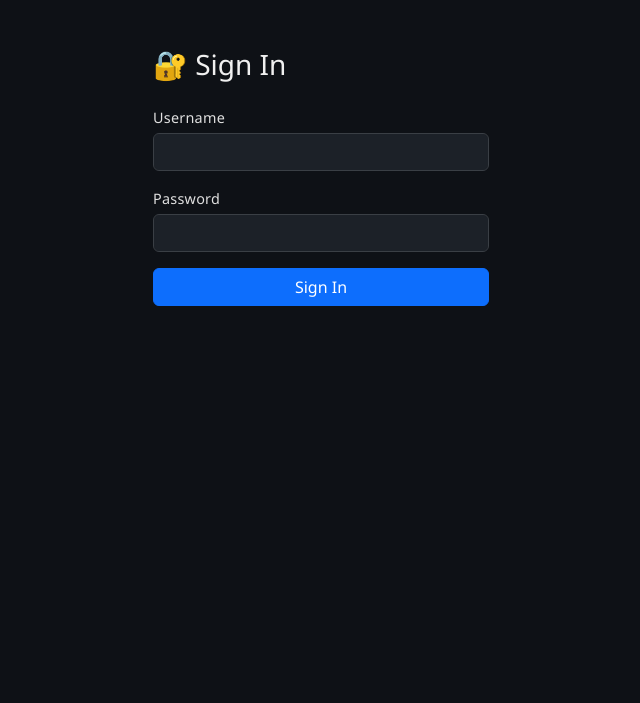
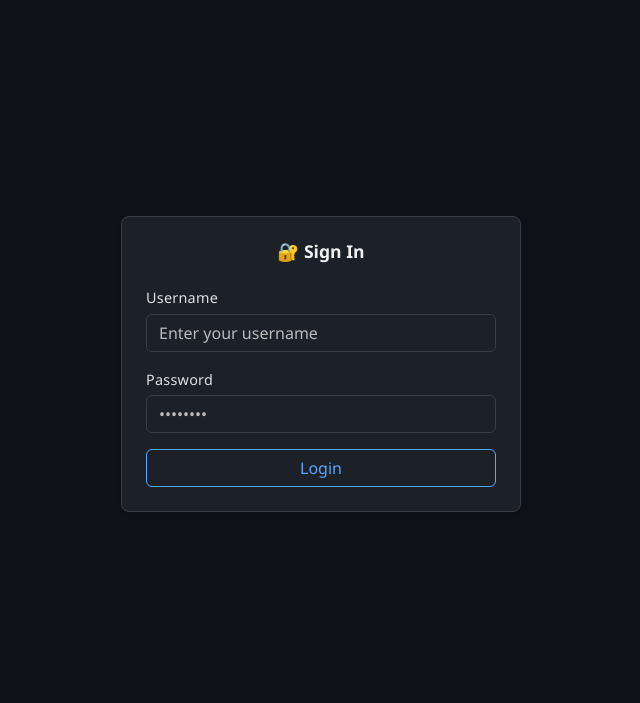
Before and after one commit to CodeBarbarian/sentinel_commander, a FastAPI app: page /web/v1/login in a window 1280 px wide. Shown: the top 703 px of the page, without its empty margins (319-959 px from the left). Run offline with FastAPI, Linux system fonts and the light colour scheme.

Commit message:
Updated the login screen
Updated the login screen to the new design.

```diff
--- a/app/templates/auth/login.html
+++ b/app/templates/auth/login.html
@@ -1,22 +1,26 @@
 {% extends "_design.html" %}
-{% block title %}Login{% endblock %}
+{% block title %}Login - Sentinel Commander{% endblock %}
 
 {% block content %}
-<div class="container mt-5" style="max-width: 400px;">
-  <h3 class="mb-4">🔐 Sign In</h3>
+<div class="container d-flex align-items-center justify-content-center" style="min-height: 85vh;">
+  <div class="card p-4 shadow-sm" style="max-width: 400px; width: 100%;">
+    <h3 class="tactical-heading mb-4 text-center">🔐 Sign In</h3>
+
     {% if error %}
       <div class="alert alert-danger">{{ error }}</div>
     {% endif %}
-  <form method="post">
-    <div class="mb-3">
-      <label class="form-label">Username</label>
-      <input type="text" class="form-control" name="username" required>
+
+    <form method="post" class="d-grid gap-3">
+      <div>
+        <label class="form-label" for="username">Username</label>
+        <input type="text" id="username" name="username" class="form-control" placeholder="Enter your username" required>
       </div>
-    <div class="mb-3">
-      <label class="form-label">Password</label>
-      <input type="password" class="form-control" name="password" required>
+      <div>
+        <label class="form-label" for="password">Password</label>
+        <input type="password" id="password" name="password" class="form-control" placeholder="••••••••" required>
       </div>
-    <button type="submit" class="btn btn-primary w-100">Sign In</button>
+      <button type="submit" class="btn btn-outline-primary w-100">Login</button>
     </form>
   </div>
+</div>
 {% endblock %}
```
Lines whose indentation alone changed are shown as unchanged.
